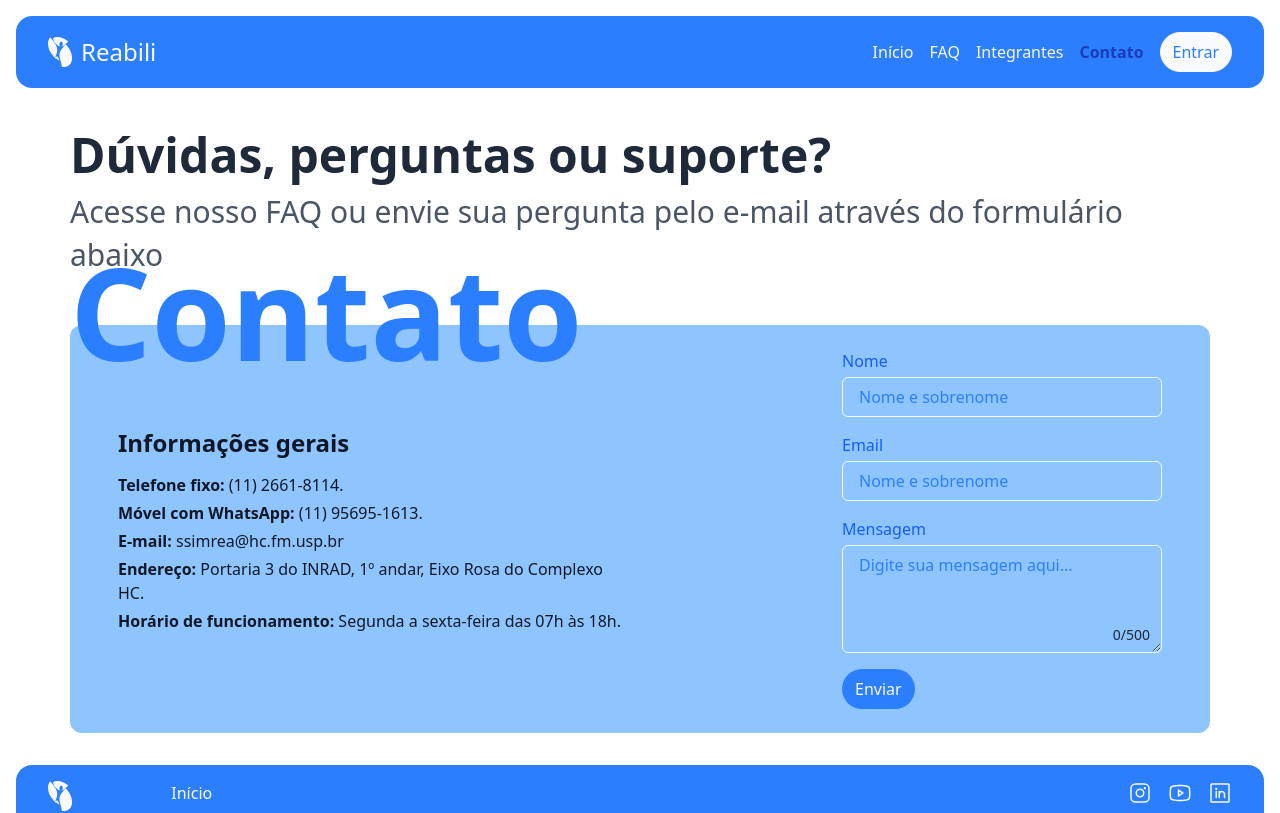
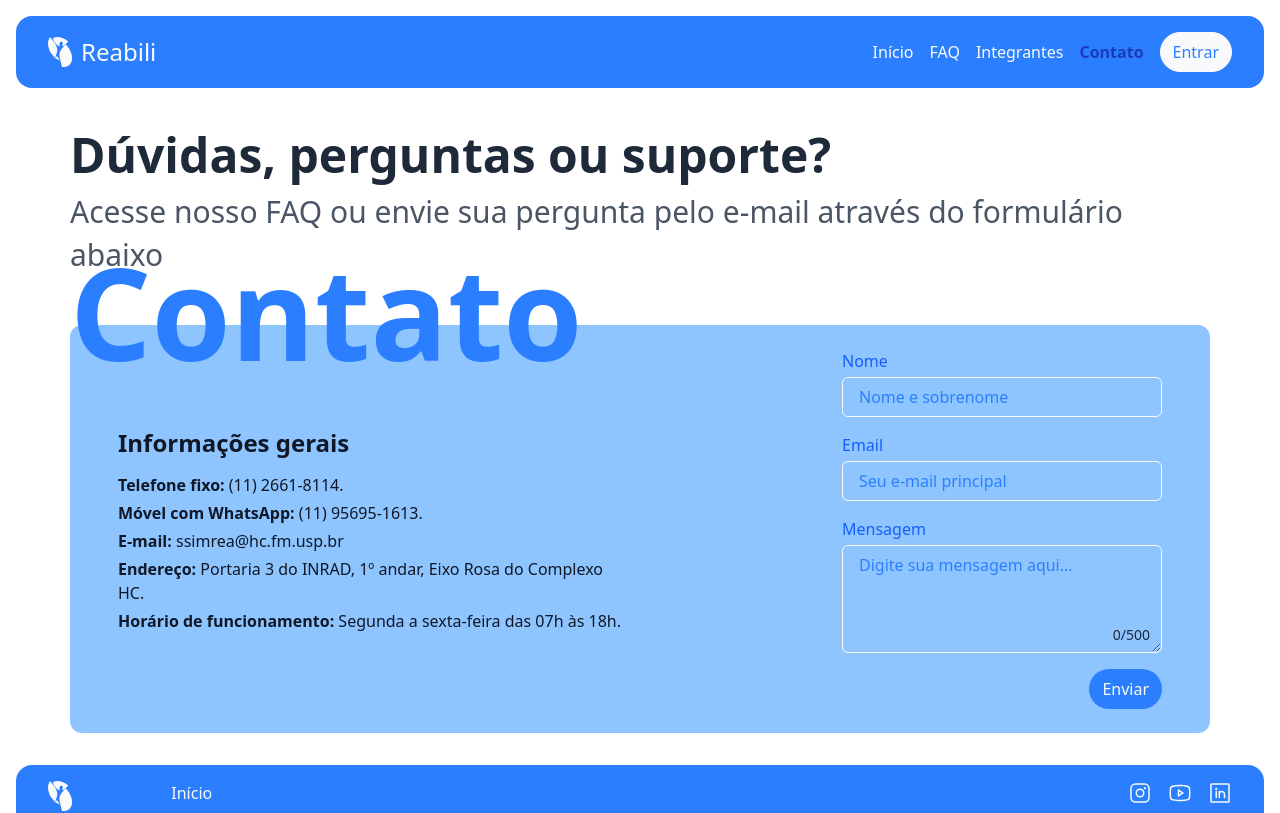
Before and after one commit to Challenge-2025-Equipe-07/hc-frontend-react, a React (Vite) app: page /contato in a window 1280 px wide. Shown: the top 813 px of the page. Built offline with nearby package versions, Linux system fonts and the light colour scheme.

Commit message:
feat: finalização dos inputs e da página de contato

```diff
--- a/src/components/Button/Button.tsx
+++ b/src/components/Button/Button.tsx
@@ -4,21 +4,20 @@ import { ICON_STRINGS, BUTTON_VARIANTS } from "./Button.constants";
 import type { ButtonProps } from "./Button.types";
 
 const Button = (props: ButtonProps) => {
-  const { asLink, variant = "primary", icon, children, to } = props;
+  const { asLink, variant = "primary", icon, children, to, className } = props;
   const IconComponent = ICON_STRINGS[icon || "redirect"];
   const selectedVariant = BUTTON_VARIANTS({ color: variant });
 
-  console.log(asLink);
   if (asLink) {
     return (
-      <Link to={to} className={selectedVariant}>
+      <Link to={to} className={`${className || " "} ${selectedVariant}`}>
         {children} {icon && <IconComponent size={24} color="currentColor" />}
       </Link>
     );
   }
 
   return (
-    <button className={selectedVariant}>
+    <button className={`${className || " "} ${selectedVariant}`}>
       {children} {icon && <IconComponent size={24} color="currentColor" />}
     </button>
   );
--- a/src/components/Input/InputField.tsx
+++ b/src/components/Input/InputField.tsx
@@ -1,16 +1,14 @@
 import { INPUT_VARIANTS } from "./Input.contants";
 import type { InputFieldProps } from "./InputField.types";
-import type { FieldValues } from "react-hook-form";
 
-const InputField = <T extends FieldValues>({
+const InputField = ({
   label,
   id,
   name,
-  register,
   className,
   variant = "blue",
   ...rest
-}: InputFieldProps<T>) => {
+}: InputFieldProps) => {
   const {
     base,
     wrapper,
@@ -23,9 +21,9 @@ const InputField = <T extends FieldValues>({
       </label>
       <input
         id={id}
+        name={name}
         className={`${base()} ${className || ""} `}
         {...rest}
-        {...register(name)}
       />
     </div>
   );
--- a/src/components/Input/Textarea.tsx
+++ b/src/components/Input/Textarea.tsx
@@ -1,21 +1,19 @@
 import React, { useState } from "react";
-import type { FieldValues } from "react-hook-form";
 import { INPUT_VARIANTS } from "./Input.contants";
 import type { TextareaProps } from "./Textarea.types";
 
-const Textarea = <T extends FieldValues>({
+const Textarea = ({
   label,
   id,
   name,
-  register,
   className,
   maxLength = 500,
   variant = "blue",
   ...rest
-}: TextareaProps<T>) => {
+}: TextareaProps) => {
   const [charCount, setCharCount] = useState(0);
 
-  const { onChange, ...registerProps } = register(name);
+  const { onChange } = rest;
 
   const {
     base,
@@ -24,7 +22,7 @@ const Textarea = <T extends FieldValues>({
   } = INPUT_VARIANTS({ color: variant });
 
   const handleTextareaChange = (e: React.ChangeEvent<HTMLTextAreaElement>) => {
-    onChange(e);
+    if (onChange) onChange(e);
     setCharCount(e.target.value.length);
   };
 
@@ -36,11 +34,11 @@ const Textarea = <T extends FieldValues>({
       <div className="relative">
         <textarea
           id={id}
+          name={name}
           maxLength={maxLength}
           className={`${base()} ${className || ""} `}
+          onChange={handleTextareaChange}
           {...rest}
-          {...registerProps}
-          onChange={handleTextareaChange}
         />
         <span className="absolute right-3 bottom-2 text-sm text-gray-800">
           {charCount}/{maxLength}
--- a/src/components/Input/Textarea.types.tsx
+++ b/src/components/Input/Textarea.types.tsx
@@ -1,10 +1,8 @@
-import type { UseFormRegister, Path, FieldValues } from "react-hook-form";
 import React from "react";
 
-export type TextareaProps<T extends FieldValues> = {
+export type TextareaProps = {
   label: string;
   id: string;
-  name: Path<T>;
-  register: UseFormRegister<T>;
+  name: string;
   variant?: "blue" | "light";
 } & React.ComponentProps<"textarea">;
--- a/src/pages/Contato/Contato.tsx
+++ b/src/pages/Contato/Contato.tsx
@@ -12,7 +12,7 @@ const Contato = () => {
   };
 
   return (
-    <section className="grid gap-y-12 my-8">
+    <section className="my-8 grid gap-y-12">
       <Heading
         title="Dúvidas, perguntas ou suporte?"
         subtitle="Acesse nosso FAQ ou envie sua pergunta pelo e-mail através do formulário abaixo"
@@ -23,39 +23,43 @@ const Contato = () => {
         </h1>
         <Address />
 
-        <form onSubmit={handleSubmit(onSubmit)} className="max-lg:mr-auto grid w-full gap-y-4 max-w-80 justify-self-end">
+        <form
+          onSubmit={handleSubmit(onSubmit)}
+          className="grid w-full max-w-80 gap-y-4 justify-self-end max-lg:mr-auto"
+        >
           <Input
             id="nome"
             label="Nome"
-            name="name"
-            register={register}
+            {...register("name", {
+              required: true,
+              minLength: 1,
+            })}
             placeholder="Nome e sobrenome"
-            required
-            minLength={1}
             autoComplete="name"
             type="text"
           />
           <Input
             id="email"
             label="Email"
-            name="email"
-            register={register}
-            placeholder="Nome e sobrenome"
+            {...register("email", {
+              required: true,
+              minLength: 1,
+            })}
+            placeholder="Seu e-mail principal"
             required
             autoComplete="email"
-            type="text"
+            type="email"
           />
           <Textarea
             id="message"
             label="Mensagem"
-            name="message"
-            register={register}
+            {...register("message", {
+              maxLength: 500,
+            })}
             placeholder="Digite sua mensagem aqui..."
             rows={4}
-            maxLength={500}
-            required
           />
-          <Button>Enviar</Button>
+          <Button className="justify-self-end">Enviar</Button>
         </form>
       </div>
     </section>
```
Also changed, not shown: src/components/Input/InputField.types.tsx (+3 -4 lines).
